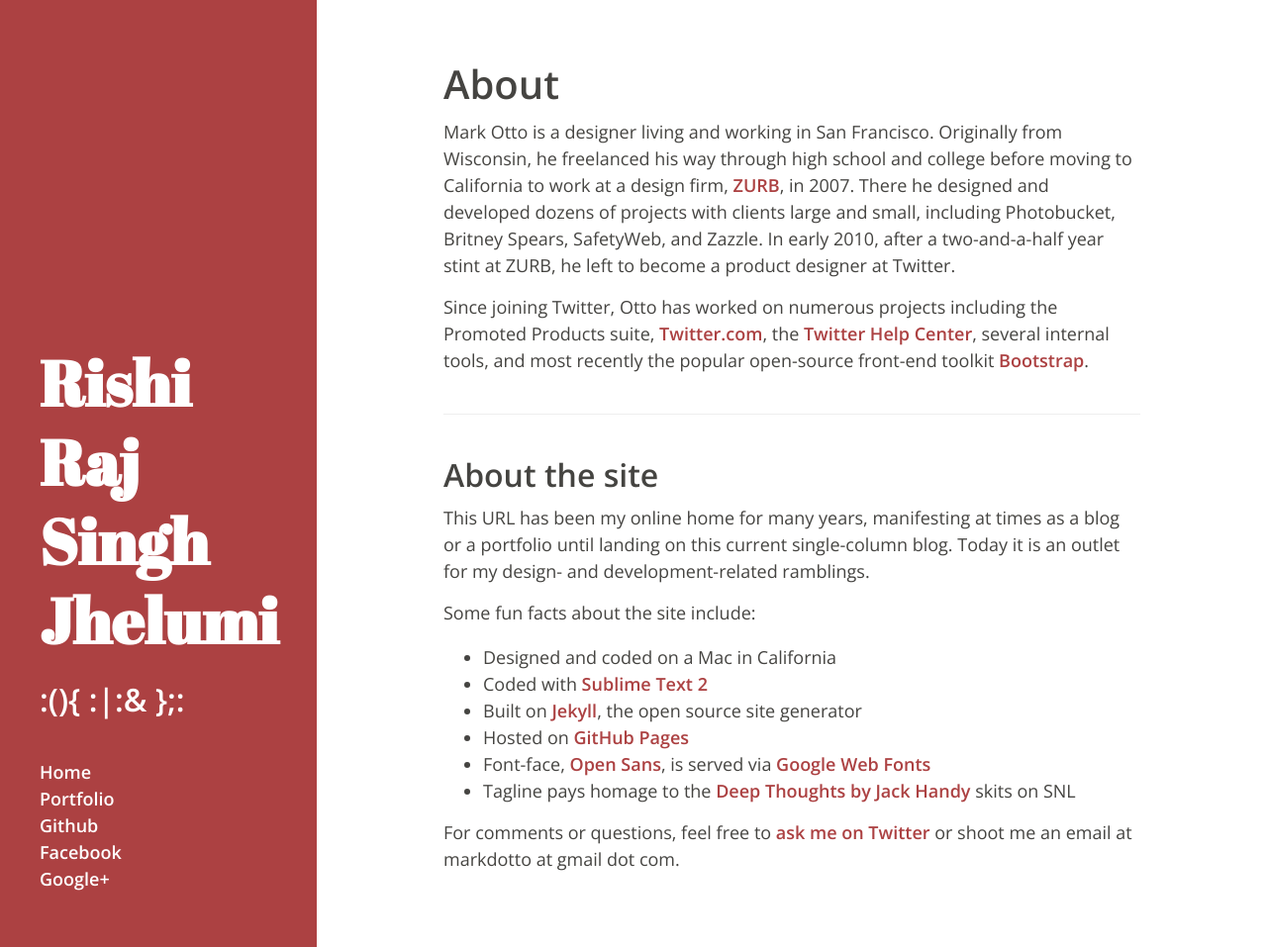
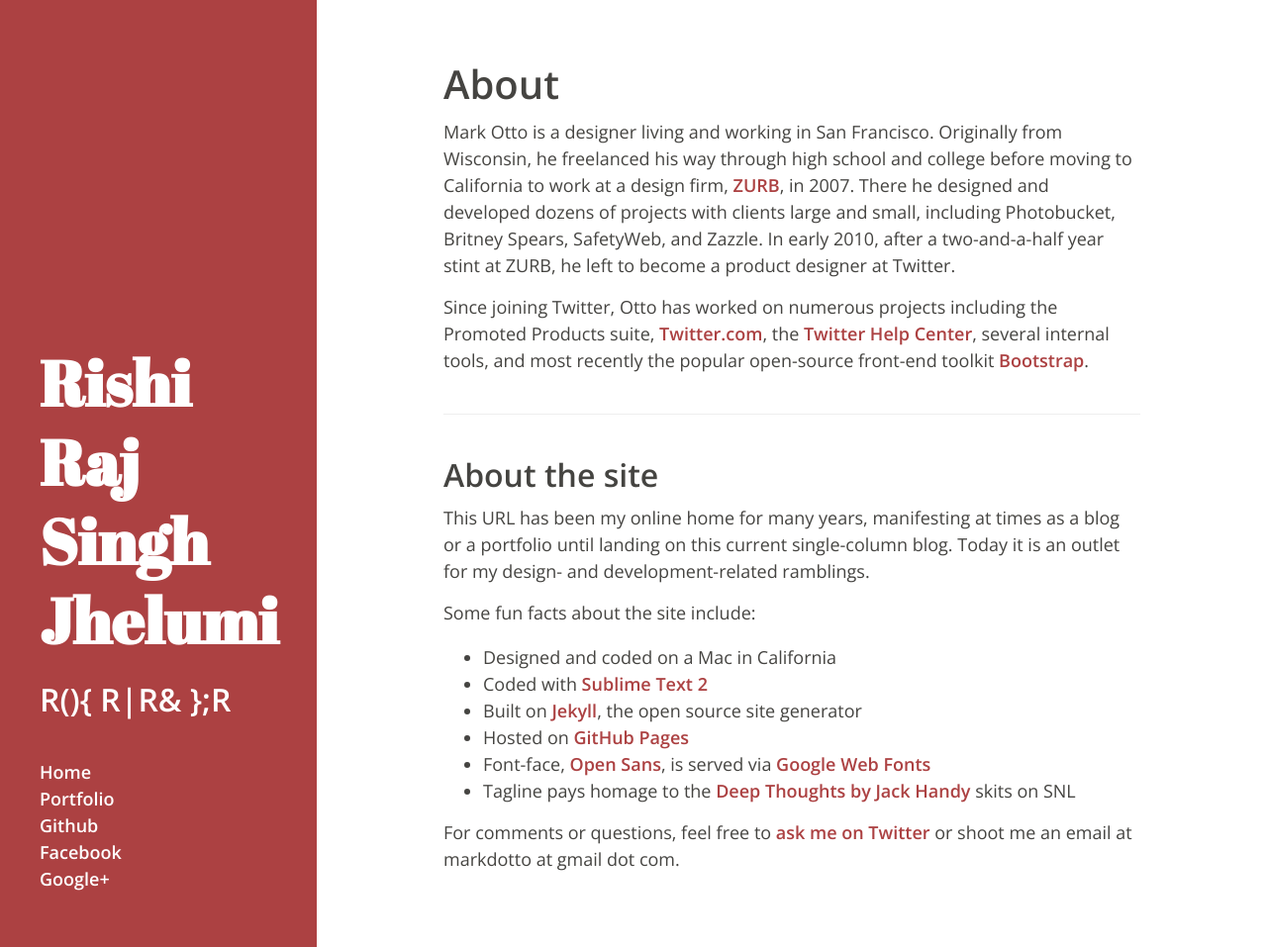
Before and after one commit to rishirajsinghjhelumi/rishirajsinghjhelumi.github.io, a Jekyll site: the page built from about.html, in a window 1280 px wide and 957 px high. Shown: the whole window at 99% size. Built offline with Jekyll 4.4.1, drawn with Linux system fonts in a browser that asks for light colours; Markdown is read by kramdown in place of the engine named in the settings.

Commit message:
update title

```diff
--- a/404.html
+++ b/404.html
@@ -6,7 +6,7 @@
     <link href="" rel="profile">
 
     <title>
-      Lets :(){ :|:& };:
+      Lets R(){ R|R& };R
     </title>
 
     <!-- CSS -->
--- a/_layouts/default.html
+++ b/_layouts/default.html
@@ -8,7 +8,7 @@
     <header class="masthead">
       <div class="masthead-inner">
         <h1>{{ site.title }}</h1>
-        <h2> :(){ :|:& };: </h2>
+        <h2> R(){ R|R& };R </h2>
         <p class="lead">{{ site.description }}</p>
 
         <div class="colophon">
```
